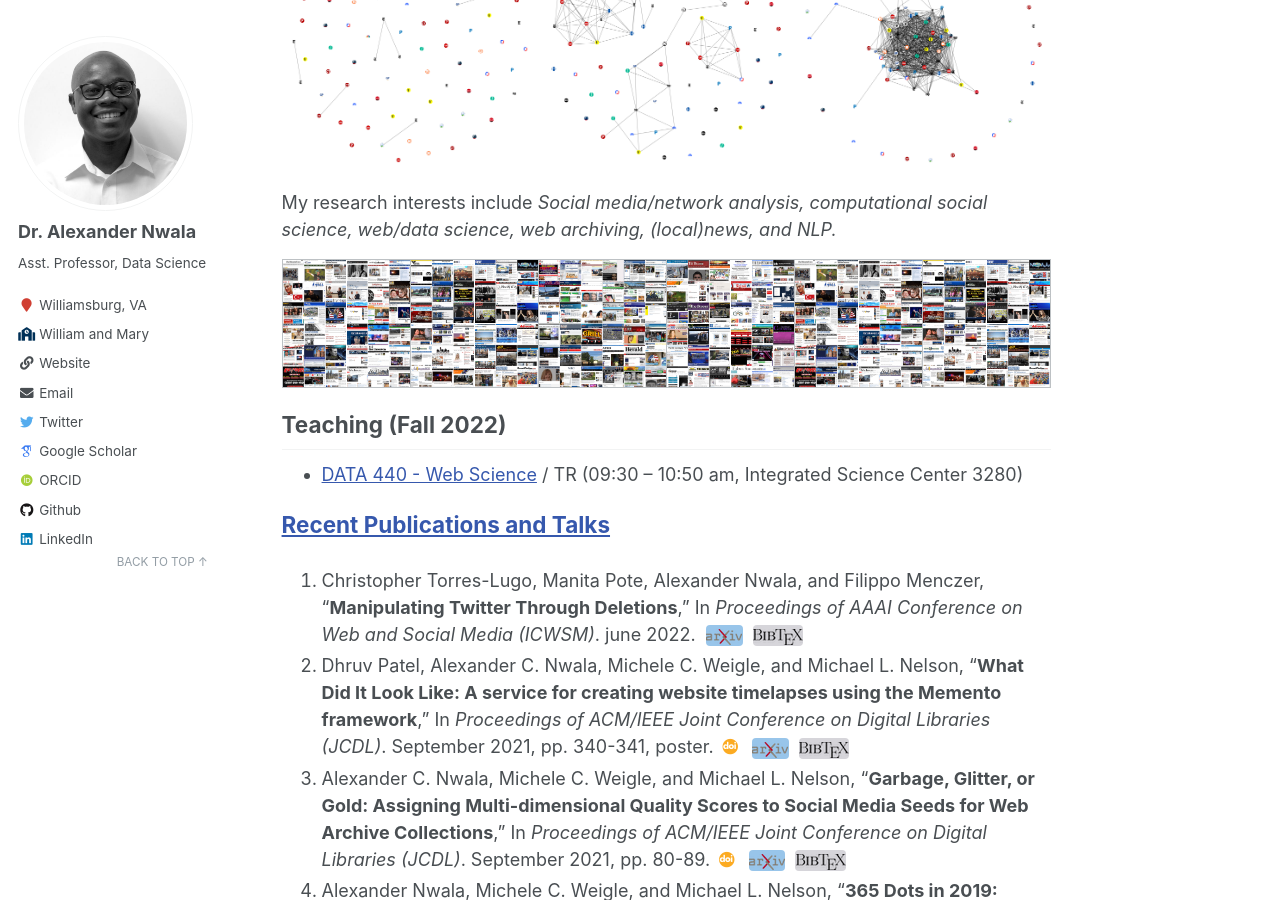
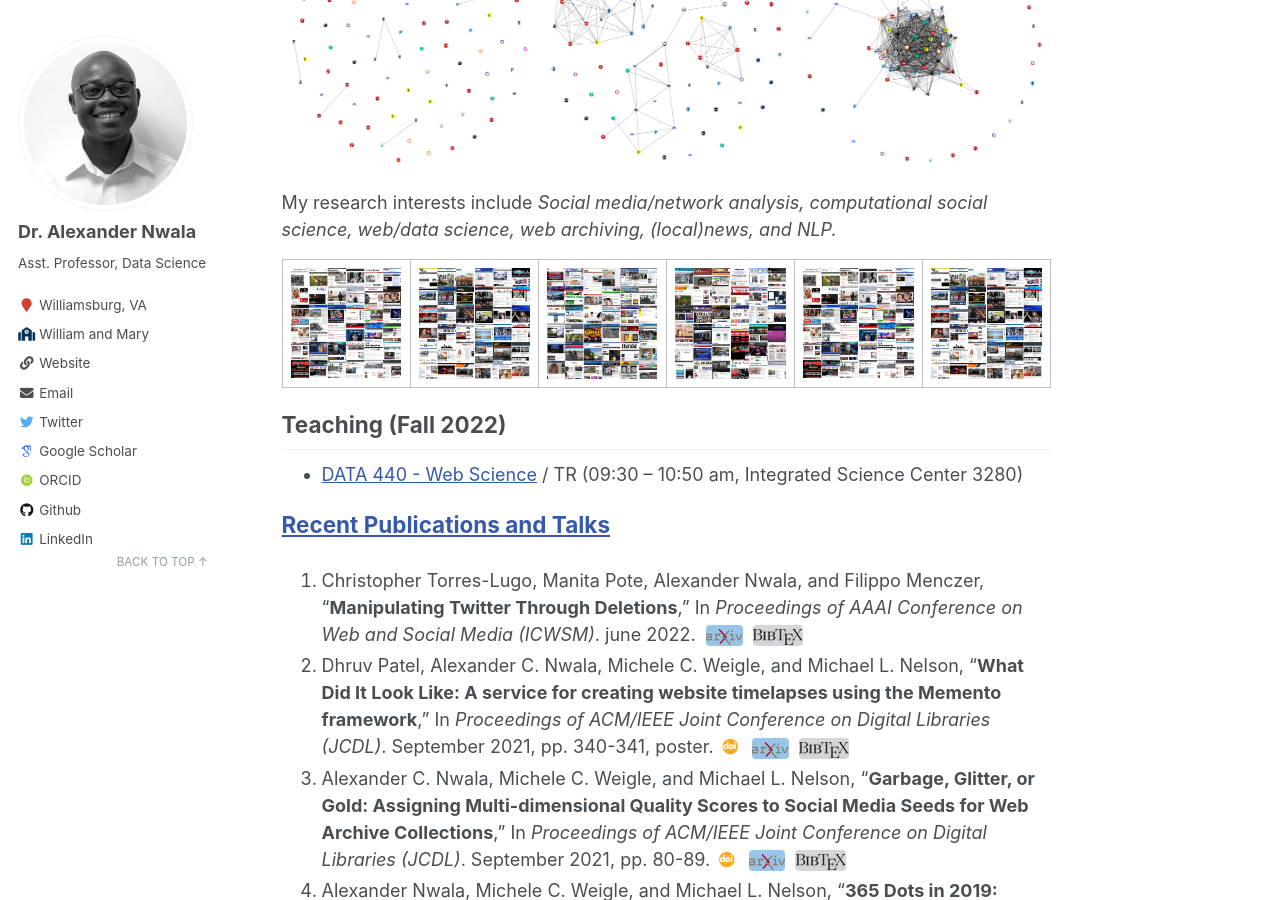
Before and after one commit to xandernwala/xandernwala.github.io, a Jekyll site: the page built from _pages/about.md, in a window 1280 px wide and 900 px high, scrolled down 397 px. Built offline with Jekyll 4.4.1, drawn with Linux system fonts in a browser that asks for light colours; some web fonts are replaced.

Commit message:
adding images in research

```diff
--- a/_pages/about.md
+++ b/_pages/about.md
@@ -38,32 +38,32 @@ My research interests include *Social media/network analysis, computational soci
 
 <table align="center">
   <tr>
-    <td style="padding: 0.0em;">
+    <td>
       <a href="https://web.archive.org/storygraph/graphs/usa/#cursor=98&hist=1440&t=2019-03-21T16:26:25" target="_blank" title="Click me! Slow news cycle story graph">
         <img src="/images/research/LMG0.png" alt="Slow news cycle story graph" class="img">
       </a>
     </td>
-    <td style="padding: 0.0em;">
+    <td>
       <a href="https://web.archive.org/storygraph/graphs/usa/#cursor=115&hist=1440&t=2019-11-17T19:15:38" target="_blank" title="Click me! Split attention story graph">
         <img src="/images/research/LMG1.png" alt="Split attention story graph" class="img">
       </a>
     </td>
-    <td style="padding: 0.0em;">
+    <td>
       <a href="https://web.archive.org/storygraph/graphs/usa/#cursor=135&hist=1440&t=2019-03-24T22:32:21" target="_blank" title="Click me! Mueller report story graph">
         <img src="/images/research/LMG2.png" alt="Mueller report story graph" class="img">
       </a>
     </td>
-    <td style="padding: 0.0em;">
+    <td>
       <a href="https://web.archive.org/storygraph/graphs/usa/#cursor=135&hist=1440&t=2019-03-24T22:32:21" target="_blank" title="Click me! Mueller report story graph">
         <img src="/images/research/LMG3.png" alt="Mueller report story graph" class="img">
       </a>
     </td>
-    <td style="padding: 0.0em;">
+    <td>
       <a href="https://web.archive.org/storygraph/graphs/usa/#cursor=135&hist=1440&t=2019-03-24T22:32:21" target="_blank" title="Click me! Mueller report story graph">
         <img src="/images/research/LMG0.png" alt="Mueller report story graph" class="img">
       </a>
     </td>
-    <td style="padding: 0.0em;">
+    <td>
       <a href="https://web.archive.org/storygraph/graphs/usa/#cursor=135&hist=1440&t=2019-03-24T22:32:21" target="_blank" title="Click me! Mueller report story graph">
         <img src="/images/research/LMG1.png" alt="Mueller report story graph" class="img">
       </a>
```
